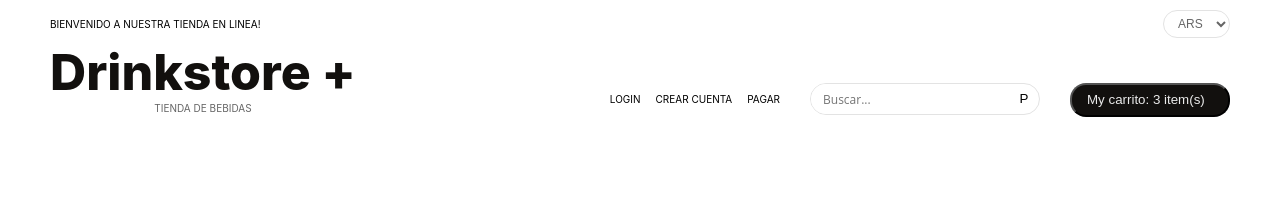
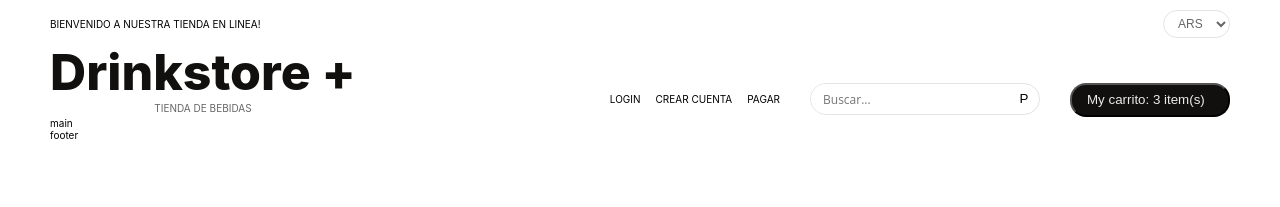
Before and after one commit to JonatanGarbuyo/ZXVentures_Front-end_Challenge, a Next.js app: page / in a window 1280 px wide. Shown: the top 207 px of the page. Built offline with nearby package versions, Linux system fonts and the light colour scheme.

Commit message:
index page

```diff
--- a/pages/index.tsx
+++ b/pages/index.tsx
@@ -19,9 +19,9 @@ const Index: NextPage = () => {
 
       {/* navigation */}
 
-      <main></main>
+      <main>main</main>
 
-      <footer></footer>
+      <footer>footer</footer>
     </Container>
   )
 }
```
